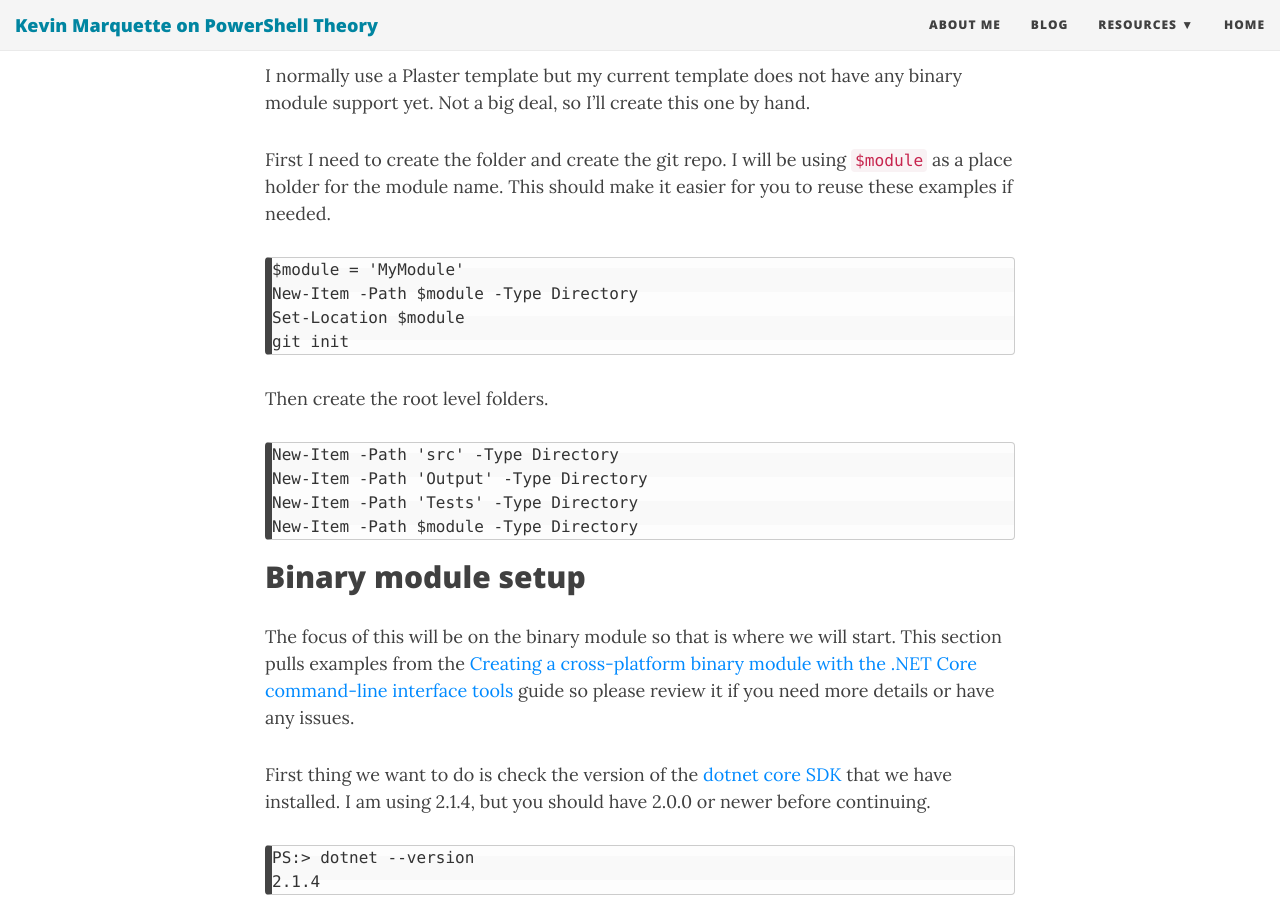
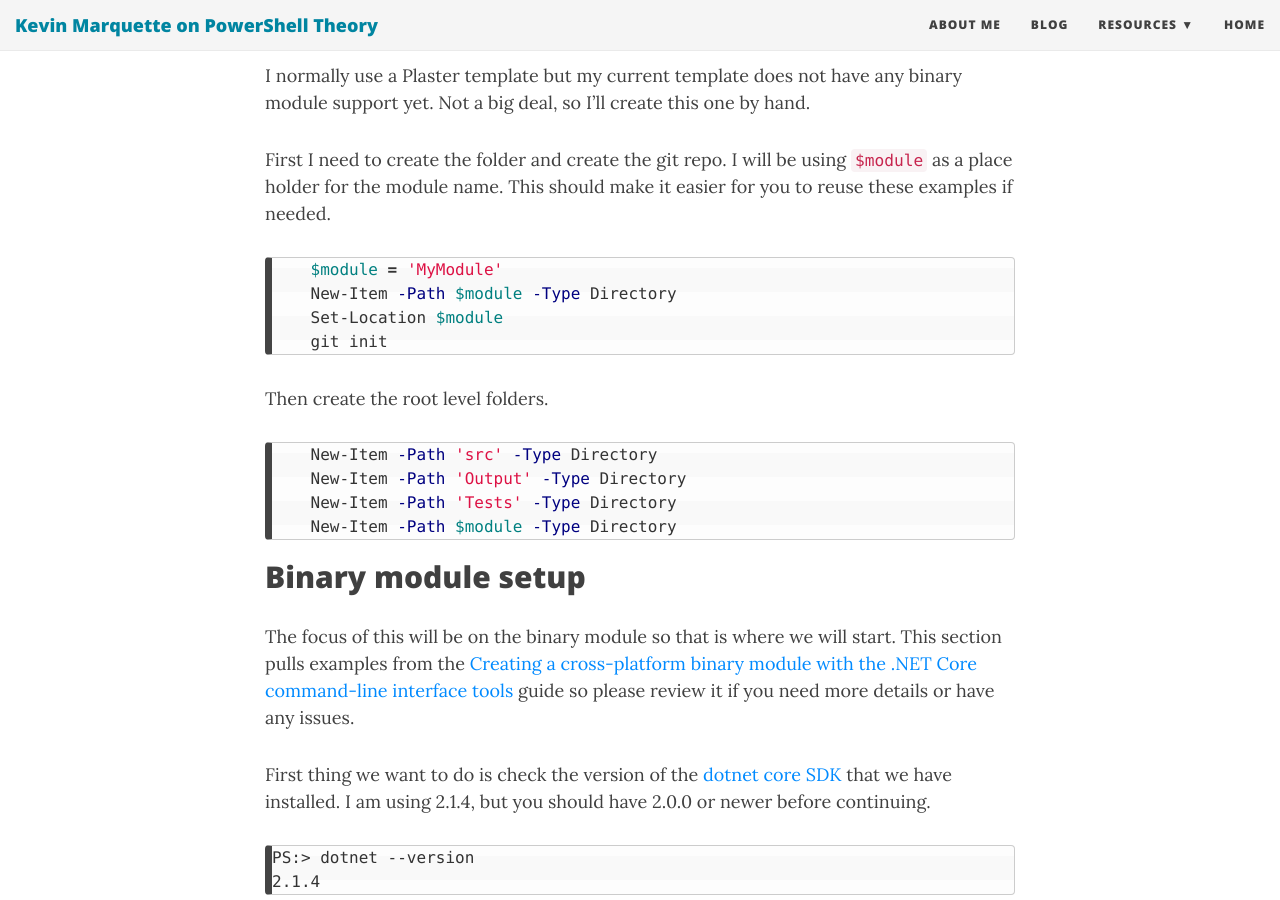
Before and after one commit to KevinMarquette/kevinmarquette.github.io, a Jekyll site: the page built from _posts/2018-08-04-Powershell-Standard-Library-Binary-Module.md, in a window 1280 px wide and 900 px high, scrolled down 1674 px. Built offline with Jekyll 4.4.1, drawn with Linux system fonts in a browser that asks for light colours; nearby versions of some CDN libraries; some of the changed text lies outside the part shown.

Commit message:
code format

````diff
--- a/_posts/2018-08-04-Powershell-Standard-Library-Binary-Module.md
+++ b/_posts/2018-08-04-Powershell-Standard-Library-Binary-Module.md
@@ -41,17 +41,21 @@ I normally use a Plaster template but my current template does not have any bina
 
 First I need to create the folder and create the git repo. I will be using `$module` as a place holder for the module name. This should make it easier for you to reuse these examples if needed.
 
+``` posh
     $module = 'MyModule'
     New-Item -Path $module -Type Directory
     Set-Location $module
     git init
+```
 
 Then create the root level folders.
 
+``` posh
     New-Item -Path 'src' -Type Directory
     New-Item -Path 'Output' -Type Directory
     New-Item -Path 'Tests' -Type Directory
     New-Item -Path $module -Type Directory
+```
 
 ## Binary module setup
 
@@ -221,7 +225,7 @@ Once a binary module is loaded, you can't really unload it. The DLL file will be
 
 ### VSCode reload window action
 
-I do most of my PowerShell dev work in VSCode. When I am working on a binary module (or a module with classes), I have gotten myself into the habit of reloading VSCode every time I build. `Ctrl + Shift + P` will pop the command window and `Reload Window` is always at the top of my list.
+I do most of my PowerShell dev work in [VSCode](https://code.visualstudio.com). When I am working on a binary module (or a module with classes), I have gotten myself into the habit of reloading VSCode every time I build. `Ctrl + Shift + P` will pop the command window and `Reload Window` is always at the top of my list.
 
 ### Nested PowerShell sessions
 
````
